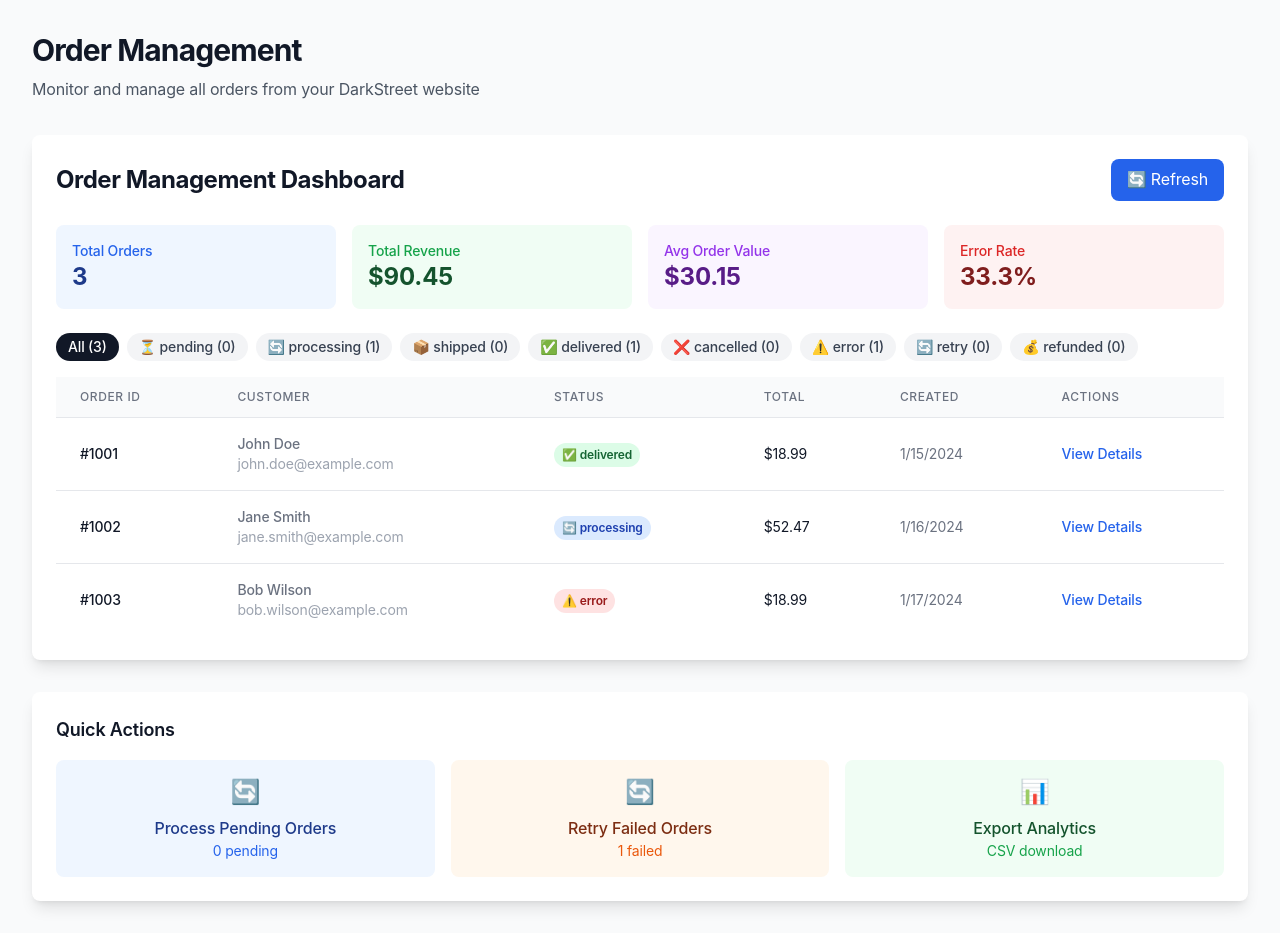
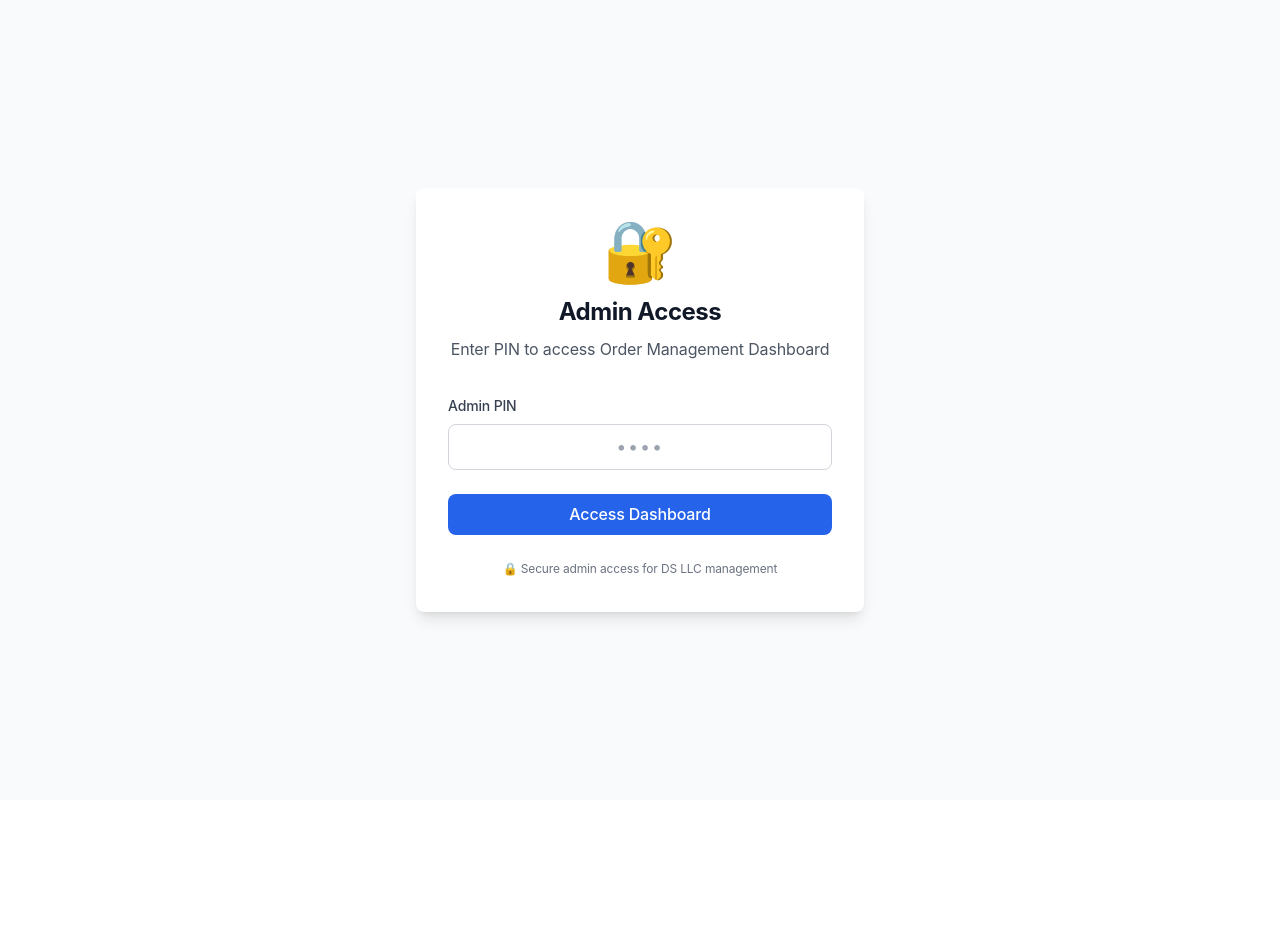
Before and after one commit to DSLLCAdmin/DS-V4, a Next.js app: page /admin/orders in a window 1280 px wide. After the commit the page ends 800 px from the top, so only its background shows below. Built offline with nearby package versions, Linux system fonts and the light colour scheme; a web font is replaced by a local one.

Commit message:
Add PIN security to Order Management Dashboard
- Added 4-character PIN authentication (default: 2024)
- Secure login form with error handling
- Logout functionality
- PIN protection for admin access
- Ready for production deployment

Access: /admin/orders
PIN: 2024 (change in code as needed)

```diff
--- a/app/admin/orders/page.tsx
+++ b/app/admin/orders/page.tsx
@@ -4,7 +4,13 @@
 import { OrderManagementDashboard } from '@/components/OrderManagementDashboard';
 import { Order, OrderAnalytics } from '@/lib/order-management';
 
+// Simple 4-character PIN security
+const ADMIN_PIN = '2024'; // Change this to your preferred PIN
+
 export default function OrdersAdminPage() {
+  const [isAuthenticated, setIsAuthenticated] = useState(false);
+  const [pin, setPin] = useState('');
+  const [error, setError] = useState('');
   const [orders, setOrders] = useState<Order[]>([]);
   const [analytics, setAnalytics] = useState<OrderAnalytics>({
     totalOrders: 0,
@@ -24,12 +30,23 @@
     fulfillmentTime: 0
   });
   const [loading, setLoading] = useState(true);
-  const [error, setError] = useState<string | null>(null);
+  const [dataError, setDataError] = useState<string | null>(null);
+
+  const handlePinSubmit = (e: React.FormEvent) => {
+    e.preventDefault();
+    if (pin === ADMIN_PIN) {
+      setIsAuthenticated(true);
+      setError('');
+    } else {
+      setError('Invalid PIN. Please try again.');
+      setPin('');
+    }
+  };
 
   const fetchOrders = async () => {
     try {
       setLoading(true);
-      setError(null);
+      setDataError(null);
 
       // TODO: Replace with actual API call when backend is ready
       // For now, we'll simulate some sample data
@@ -179,15 +196,67 @@
       });
 
     } catch (err) {
-      setError(err instanceof Error ? err.message : 'Failed to fetch orders');
+      setDataError(err instanceof Error ? err.message : 'Failed to fetch orders');
     } finally {
       setLoading(false);
     }
   };
 
   useEffect(() => {
-    fetchOrders();
-  }, []);
+    if (isAuthenticated) {
+      fetchOrders();
+    }
+  }, [isAuthenticated]);
+
+  // Show PIN entry form if not authenticated
+  if (!isAuthenticated) {
+    return (
+      <div className="min-h-screen bg-gray-50 flex items-center justify-center">
+        <div className="max-w-md w-full bg-white rounded-lg shadow-lg p-8">
+          <div className="text-center mb-8">
+            <div className="text-blue-600 text-6xl mb-4">🔐</div>
+            <h2 className="text-2xl font-bold text-gray-900 mb-2">Admin Access</h2>
+            <p className="text-gray-600">Enter PIN to access Order Management Dashboard</p>
+          </div>
+
+          <form onSubmit={handlePinSubmit} className="space-y-6">
+            <div>
+              <label htmlFor="pin" className="block text-sm font-medium text-gray-700 mb-2">
+                Admin PIN
+              </label>
+              <input
+                type="password"
+                id="pin"
+                value={pin}
+                onChange={(e) => setPin(e.target.value)}
+                className="w-full px-3 py-2 border border-gray-300 rounded-lg focus:outline-none focus:ring-2 focus:ring-blue-500 focus:border-transparent text-center text-lg tracking-widest"
+                placeholder="••••"
+                maxLength={4}
+                autoComplete="off"
+              />
+            </div>
+
+            {error && (
+              <div className="text-red-600 text-sm text-center bg-red-50 p-3 rounded-lg">
+                {error}
+              </div>
+            )}
+
+            <button
+              type="submit"
+              className="w-full bg-blue-600 text-white py-2 px-4 rounded-lg hover:bg-blue-700 transition-colors font-medium"
+            >
+              Access Dashboard
+            </button>
+          </form>
+
+          <div className="mt-6 text-center text-xs text-gray-500">
+            <p>🔒 Secure admin access for DS LLC management</p>
+          </div>
+        </div>
+      </div>
+    );
+  }
 
   if (loading) {
     return (
@@ -200,13 +269,13 @@
     );
   }
 
-  if (error) {
+  if (dataError) {
     return (
       <div className="min-h-screen bg-gray-50 flex items-center justify-center">
         <div className="text-center">
           <div className="text-red-600 text-6xl mb-4">❌</div>
           <h2 className="text-2xl font-bold text-gray-900 mb-2">Error Loading Orders</h2>
-          <p className="text-gray-600 mb-4">{error}</p>
+          <p className="text-gray-600 mb-4">{dataError}</p>
           <button
             onClick={fetchOrders}
             className="px-4 py-2 bg-blue-600 text-white rounded-lg hover:bg-blue-700 transition-colors"
@@ -221,11 +290,23 @@
   return (
     <div className="min-h-screen bg-gray-50">
       <div className="max-w-7xl mx-auto px-4 sm:px-6 lg:px-8 py-8">
-        <div className="mb-8">
-          <h1 className="text-3xl font-bold text-gray-900">Order Management</h1>
-          <p className="mt-2 text-gray-600">
-            Monitor and manage all orders from your DarkStreet website
-          </p>
+        <div className="mb-8 flex justify-between items-start">
+          <div>
+            <h1 className="text-3xl font-bold text-gray-900">Order Management</h1>
+            <p className="mt-2 text-gray-600">
+              Monitor and manage all orders from your DarkStreet website
+            </p>
+          </div>
+          <button
+            onClick={() => {
+              setIsAuthenticated(false);
+              setPin('');
+              setError('');
+            }}
+            className="px-4 py-2 bg-red-600 text-white rounded-lg hover:bg-red-700 transition-colors text-sm"
+          >
+            🔒 Logout
+          </button>
         </div>
 
         <OrderManagementDashboard
```
